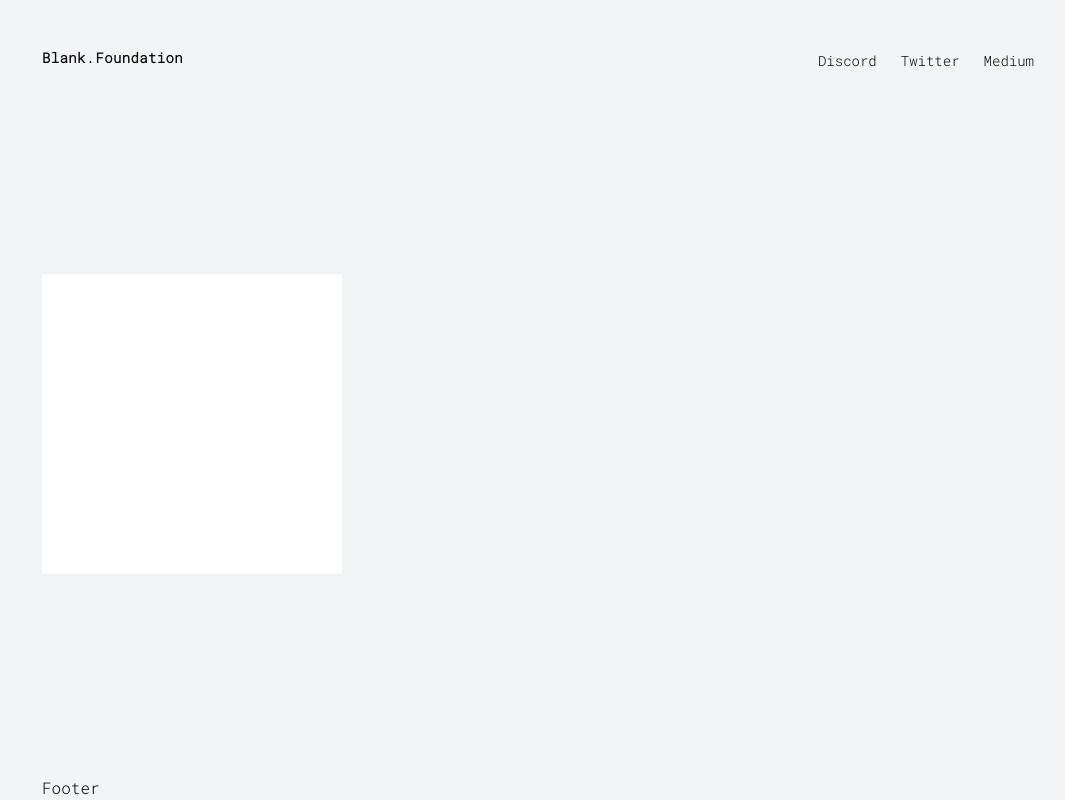
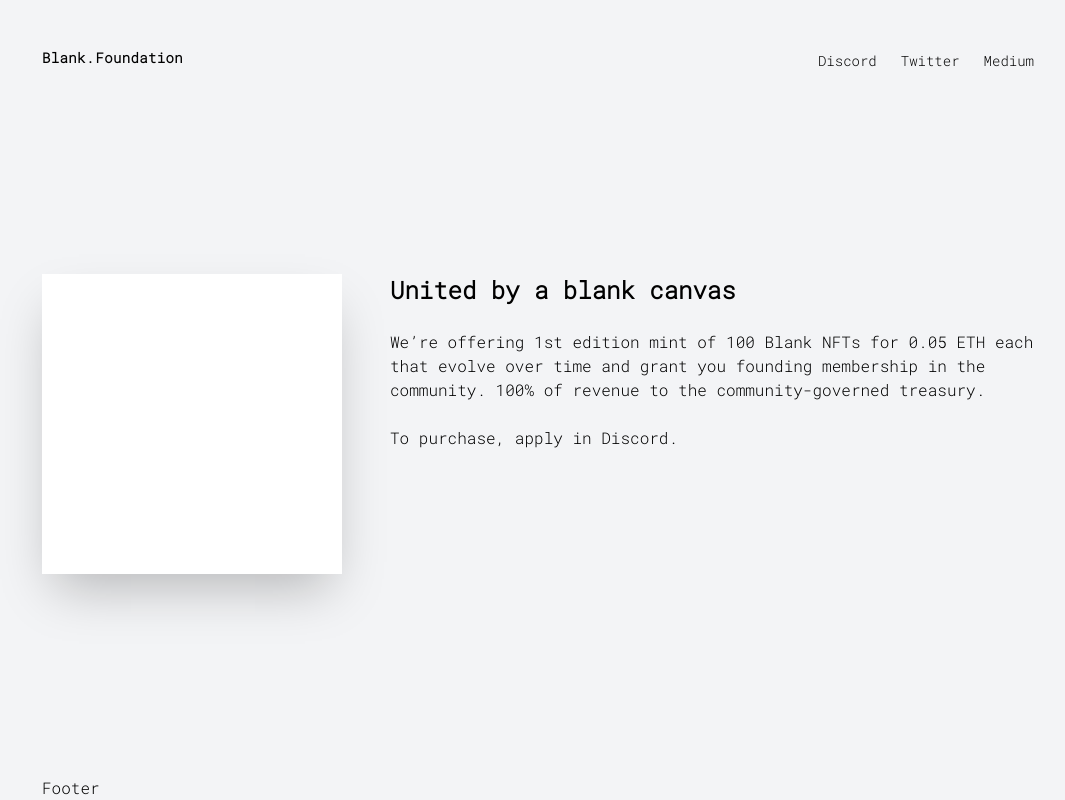
Before and after one commit to chaseadam17/website, a Next.js app: page / in a window 1280 px wide. Shown: the whole page, without its empty margins (102-1167 px from the left). Built offline with nearby package versions, Linux system fonts and the light colour scheme.

Commit message:
more copy

```diff
--- a/pages/index.tsx
+++ b/pages/index.tsx
@@ -27,8 +27,19 @@ export default function Home() {
 
         </header>
 
-        <main className="">
-          <div className="bg-white" style={{width: "300px", height: "300px"}}></div>
+        <main className="flex">
+          <div className="flex-none mr-12 bg-white shadow-2xl" style={{width: "300px", height: "300px"}}></div>
+          <div className="flex-1">
+            <h1 className="text-2xl mb-6 font-semibold">United by a blank canvas</h1>
+            <p className="text-md mb-6">
+              We’re offering 1st edition mint of 100 Blank NFTs for 0.05 ETH each that
+              evolve over time and grant you founding membership in the community.
+              100% of revenue to the community-governed treasury.
+            </p>
+            <p className="text-md">
+              To purchase, apply in Discord.
+            </p>
+          </div>
         </main>
 
         <footer className="">
```
